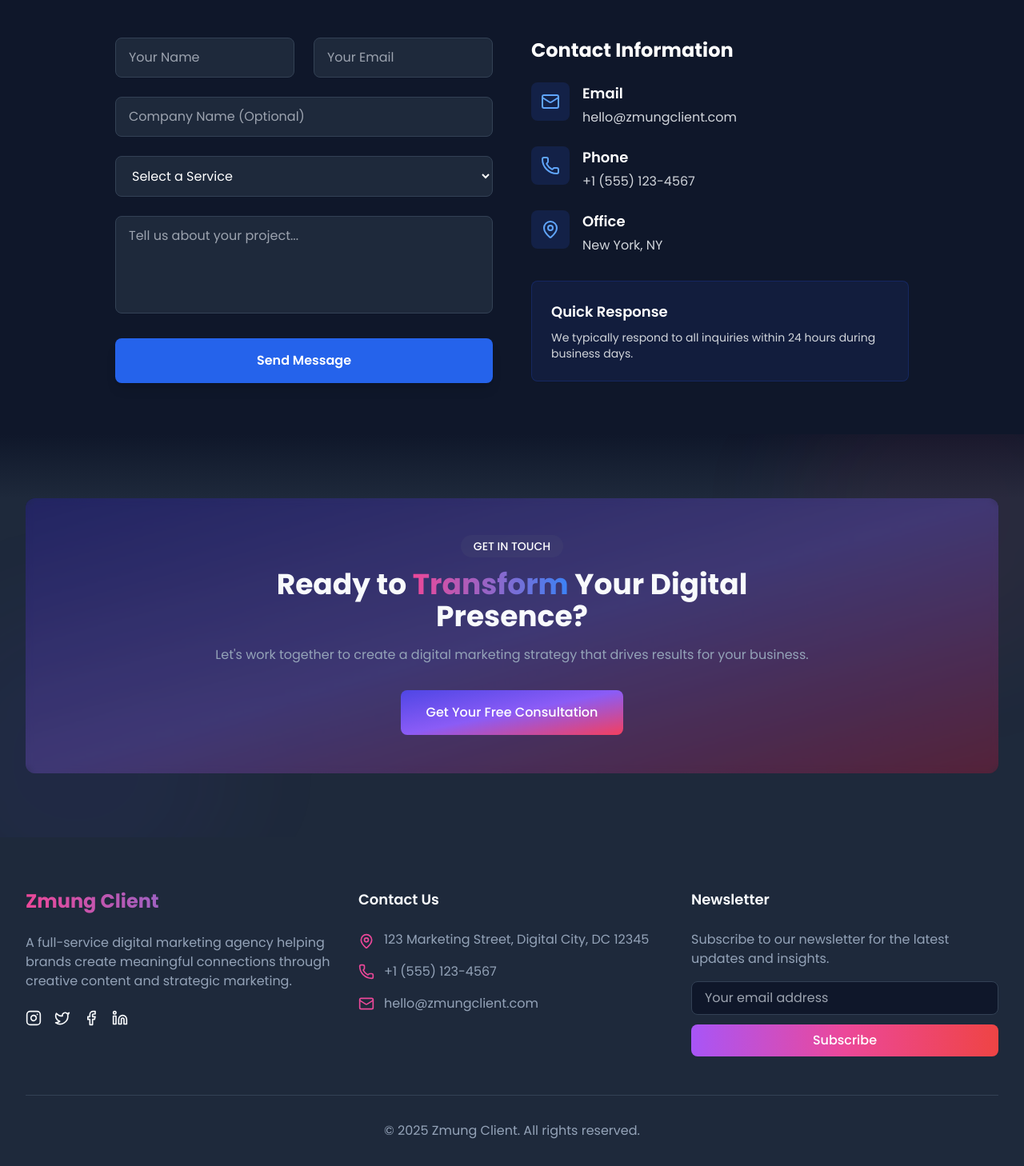
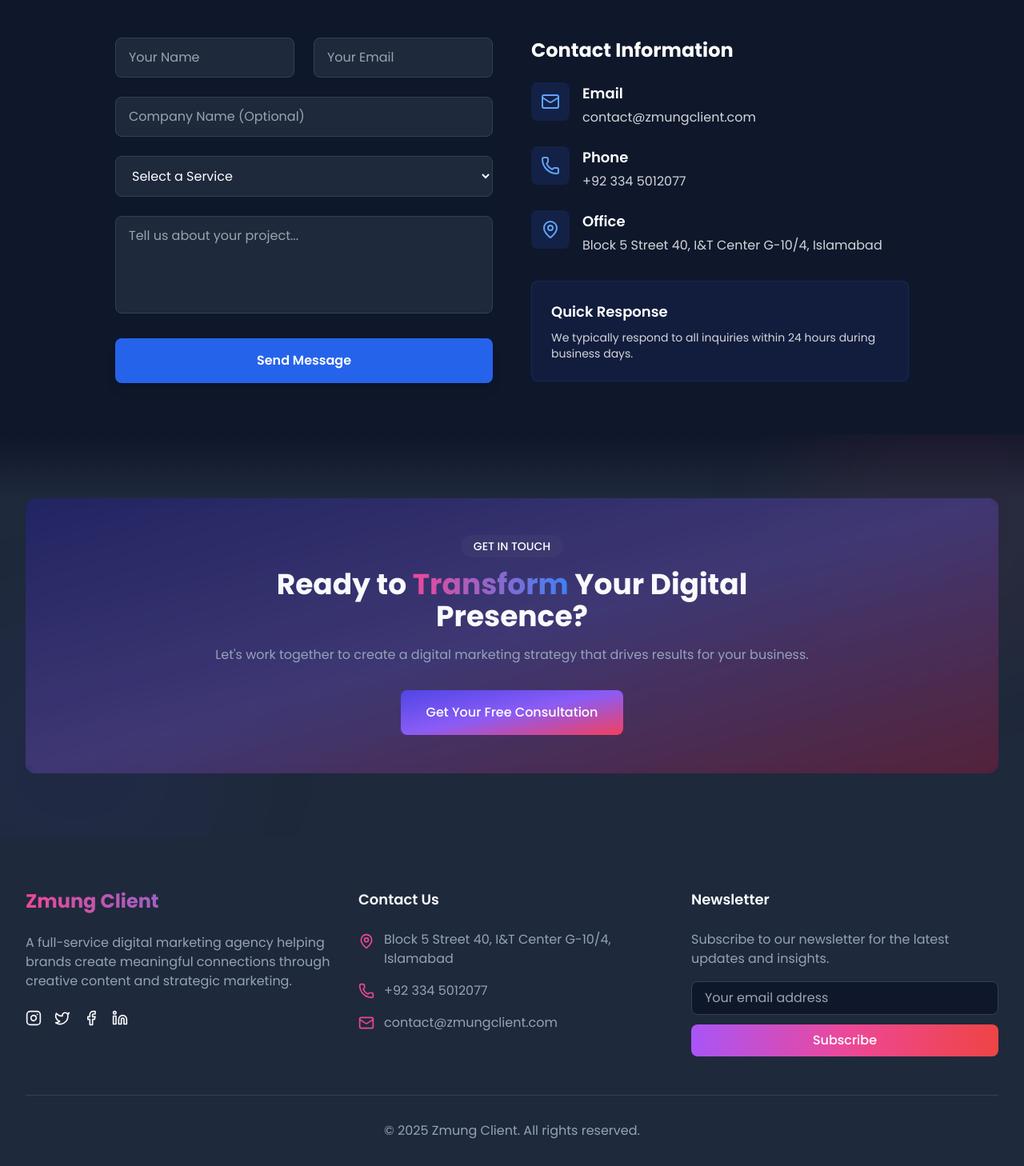
Before and after one commit to iNoumanMalik/zmung, a React (Vite) app: page / in a window 1280 px wide. Shown: the part 4896-6354 px from the top of the page at 80% size. Built offline with nearby package versions, Linux system fonts and the light colour scheme.

Commit message:
Updated contact info

```diff
--- a/src/components/Footer.jsx
+++ b/src/components/Footer.jsx
@@ -145,15 +145,15 @@ const Footer = () => {
             <ul className="space-y-4">
               <li className="flex items-start">
                 <MapPin size={20} className="text-primary-500 mr-3 mt-1 flex-shrink-0" />
-                <span className="text-subtext">123 Marketing Street, Digital City, DC 12345</span>
+                <span className="text-subtext">Block 5 Street 40, I&T Center G-10/4, Islamabad</span>
               </li>
               <li className="flex items-center">
                 <Phone size={20} className="text-primary-500 mr-3 flex-shrink-0" />
-                <span className="text-subtext">+1 (555) 123-4567</span>
+                <span className="text-subtext">+92 334 5012077</span>
               </li>
               <li className="flex items-center">
                 <Mail size={20} className="text-primary-500 mr-3 flex-shrink-0" />
-                <span className="text-subtext">hello@zmungclient.com</span>
+                <span className="text-subtext">contact@zmungclient.com</span>
               </li>
             </ul>
           </div>
--- a/src/pages/Home.jsx
+++ b/src/pages/Home.jsx
@@ -897,7 +897,7 @@ const Home = () => {
                       </div>
                       <div>
                         <h4 className="text-lg font-semibold text-white mb-1">Email</h4>
-                        <p className="text-gray-300">hello@zmungclient.com</p>
+                        <p className="text-gray-300">contact@zmungclient.com</p>
                       </div>
                     </div>
                     <div className="flex items-start space-x-4">
@@ -906,7 +906,7 @@ const Home = () => {
                       </div>
                       <div>
                         <h4 className="text-lg font-semibold text-white mb-1">Phone</h4>
-                        <p className="text-gray-300">+1 (555) 123-4567</p>
+                        <p className="text-gray-300">+92 334 5012077</p>
                       </div>
                     </div>
                     <div className="flex items-start space-x-4">
@@ -915,7 +915,7 @@ const Home = () => {
                       </div>
                       <div>
                         <h4 className="text-lg font-semibold text-white mb-1">Office</h4>
-                        <p className="text-gray-300">New York, NY</p>
+                        <p className="text-gray-300">Block 5 Street 40, I&T Center G-10/4, Islamabad</p>
                       </div>
                     </div>
                   </div>
```
